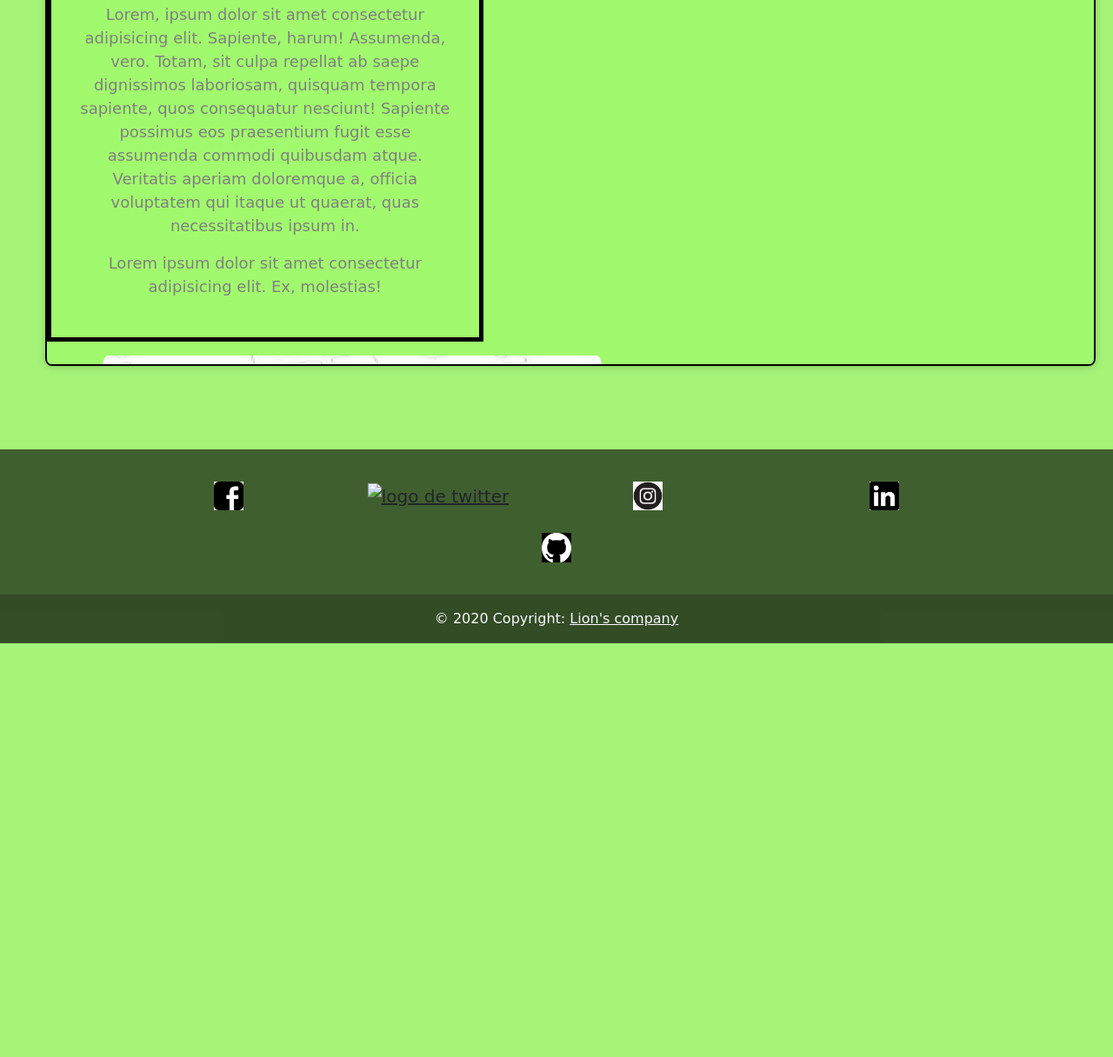
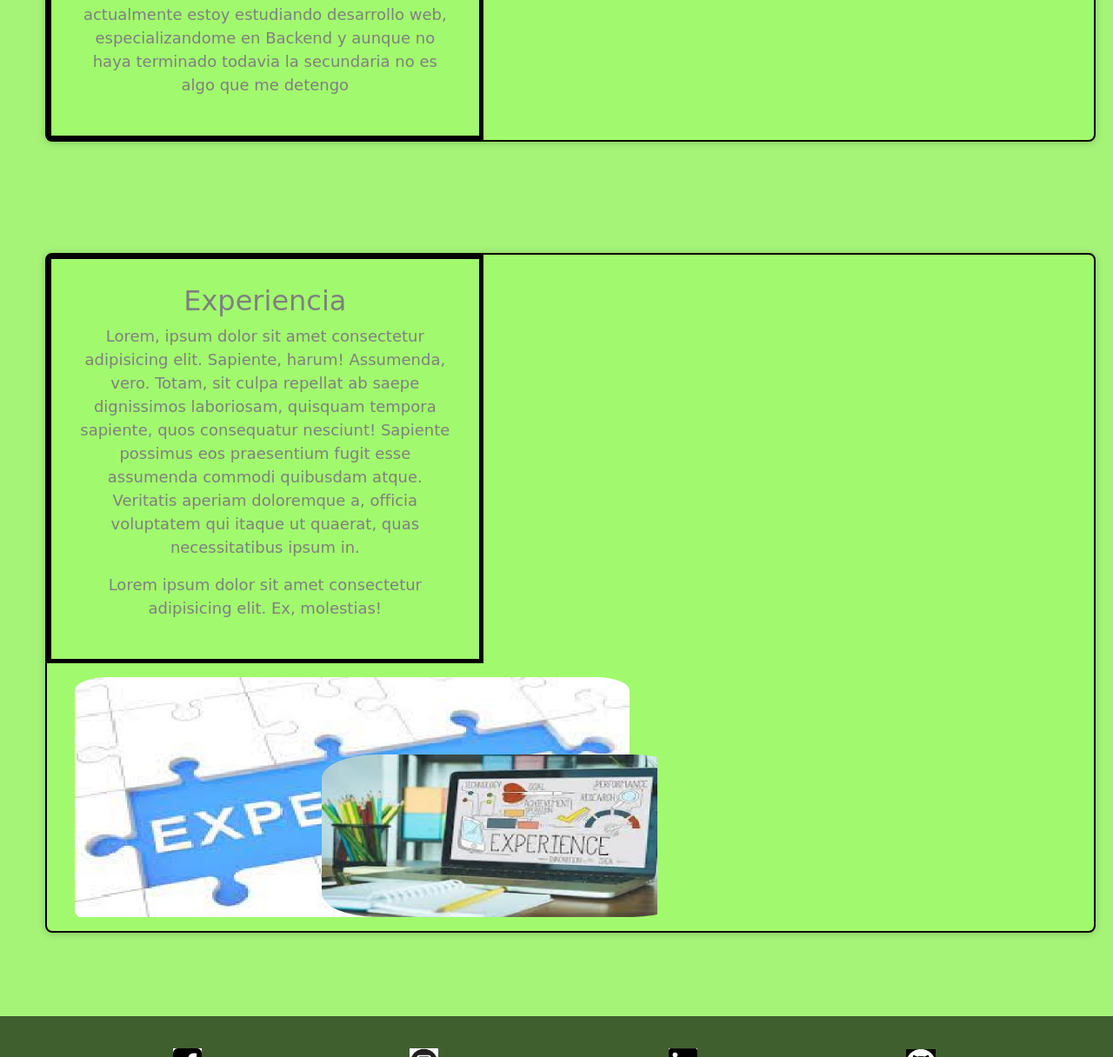
Before and after one commit to LeanGarro/pre-entrega-n2-leandro_matias_garro, a plain HTML site: page pages/about.html in a window 1280 px wide. Shown: the part 1584-2800 px from the top of the page at 87% size. Before the commit the page ends 2324 px from the top, so only its background shows below. Drawn offline with nearby package versions, Linux system fonts and the light colour scheme; a web font is replaced by a local one.

Commit message:
fixed bugs

```diff
--- a/css/style.css
+++ b/css/style.css
@@ -94,6 +94,7 @@ header{
     border-radius: 50%;
 }
 
+
 .cards{
     display: flex;
     justify-content: space-between;
@@ -154,7 +155,7 @@ header{
     flex-direction: column;
 }
 .card-duble-img{
-    height: 500px;
+    max-height: 900px;
     background: rgb(161, 250, 109);
     border-radius: 0.5rem;
     border: black solid 2px;
@@ -162,6 +163,7 @@ header{
     transition: all 400ms ease;
     cursor: default;
     display: flex;
+
 }
 .card-duble-img:hover{
     box-shadow: 5px 5px 10px rgba(0, 0, 0, 0.4);
@@ -170,10 +172,10 @@ header{
 .card-img-right{
     width: 60%;
     height: 70%;
-    margin-top: -260px;
-    margin-left: 250px;
+    margin-top: -100px;
+    margin-left: 185px;
     border-radius: 15%;
-    padding-right: 2rem;
+    margin-right: 200px;
 }
 .card-img-right:hover{
     transform: scale(1.1);
@@ -183,7 +185,7 @@ header{
     width: auto;
     height: auto;
     border-radius: 10%;
-    padding: 1rem 4rem;
+    padding: 1rem 2rem;
 }
 .card-img-major:hover{
     transform: scale(1.1);
@@ -317,7 +319,7 @@ header{
 
 @media (max-width: 1290px){
     .card-duble-img{
-        overflow: auto;
+        overflow:visible;
     }
     .card-duble-img{
         flex-direction: column;
--- a/pages/about.html
+++ b/pages/about.html
@@ -115,24 +115,23 @@
         </section>
     </main>
 
-    <footer class="text-center text-white row" style="background-color: rgba(0, 0, 0, 0.606);">
+    <footer class="text-white" style="background-color: rgba(0, 0, 0, 0.606);">
         <div class="container pt-4">
-          <section class="mb-4">
+          <section class="mb-4 row">
+
+            <div class="col-6">
                 <a class="btn btn-link btn-floating btn-lg text-dark m-1"
                   href="https://www.facebook.com/profile.php?id=100011235213802&locale=es_LA"
                   role="button"
                   data-mdb-ripple-color="dark"><img class="small-img" src="../multimedia/img/facebook-logo.png" alt="logo de facebook"></a>
 
                 <a class="btn btn-link btn-floating btn-lg text-dark m-1"
-              href="https://twitter.com/Leandro1garro"
-              role="button"
-              data-mdb-ripple-color="dark"><img class="small-img" src="../multimedia/img/twitter-logo.png" alt="logo de twitter"></a>
-
-            <a class="btn btn-link btn-floating btn-lg text-dark m-1"
                   href="https://www.instagram.com/leandro_garro365/"
                   role="button"
                   data-mdb-ripple-color="dark"><img class="small-img" src="../multimedia/img/instagram-logo.png" alt="logo de instagram"></a>
+            </div>
 
+            <div class="col-6">
                 <a class="btn btn-link btn-floating btn-lg text-dark m-1"
                   href="https://www.linkedin.com/in/leandro-garro-723855294/"
                   role="button"
@@ -142,6 +141,8 @@
                   href="https://github.com/LeanGarro"
                   role="button"
                   data-mdb-ripple-color="dark"><img class="small-img" src="../multimedia/img/github-logo.png" alt="logo de github"></a>
+            </div>
+
           </section>
         </div>
         <div class="text-center text-light p-3" style="background-color: rgba(0, 0, 0, 0.2);">© 2020 Copyright:
```
Also changed, not shown: pages/contact.html (+8 -7 lines), pages/habilidades.html (+8 -7 lines), pages/portafolio.html (+8 -7 lines), pages/terms-y-conds.html (+8 -7 lines). Lines whose indentation alone changed are shown as unchanged.
